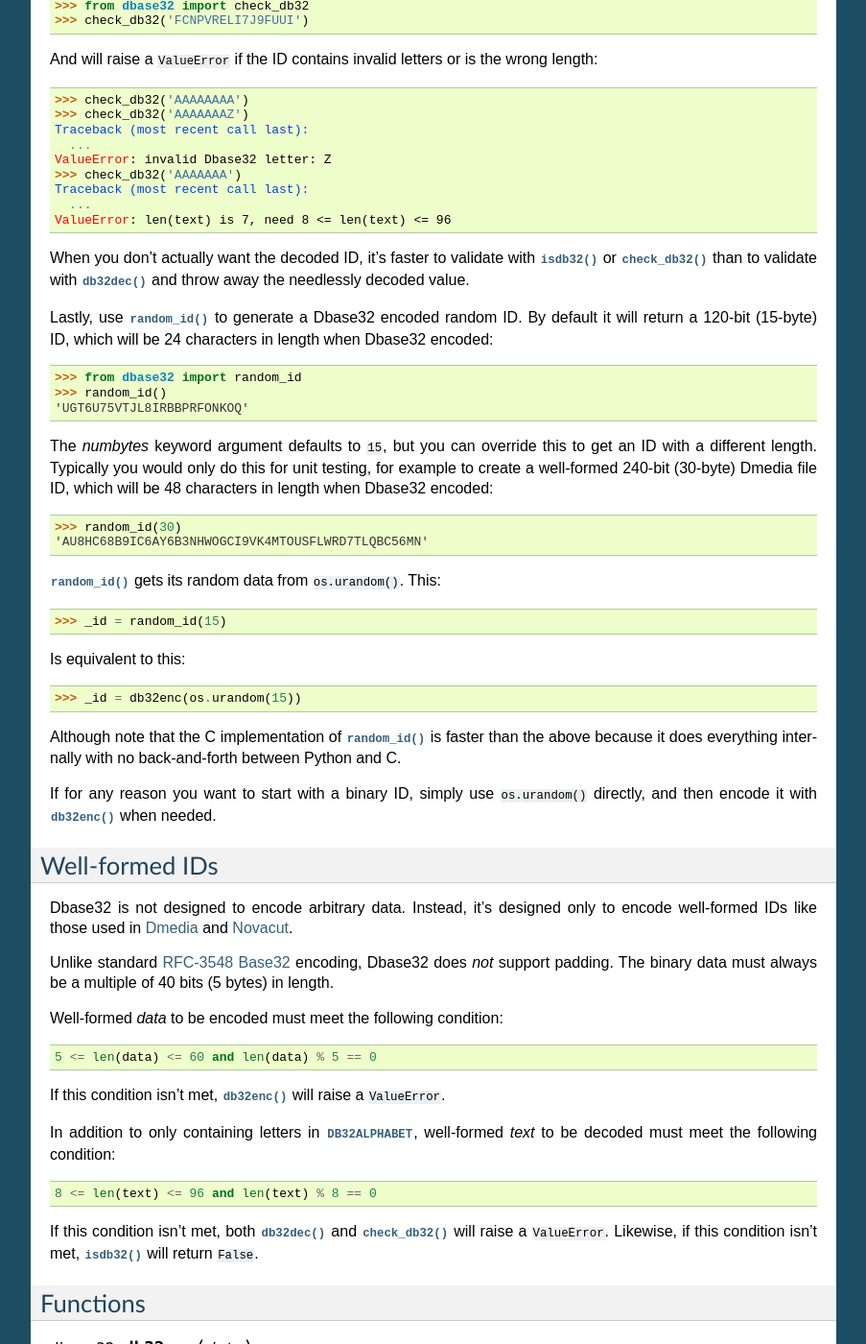
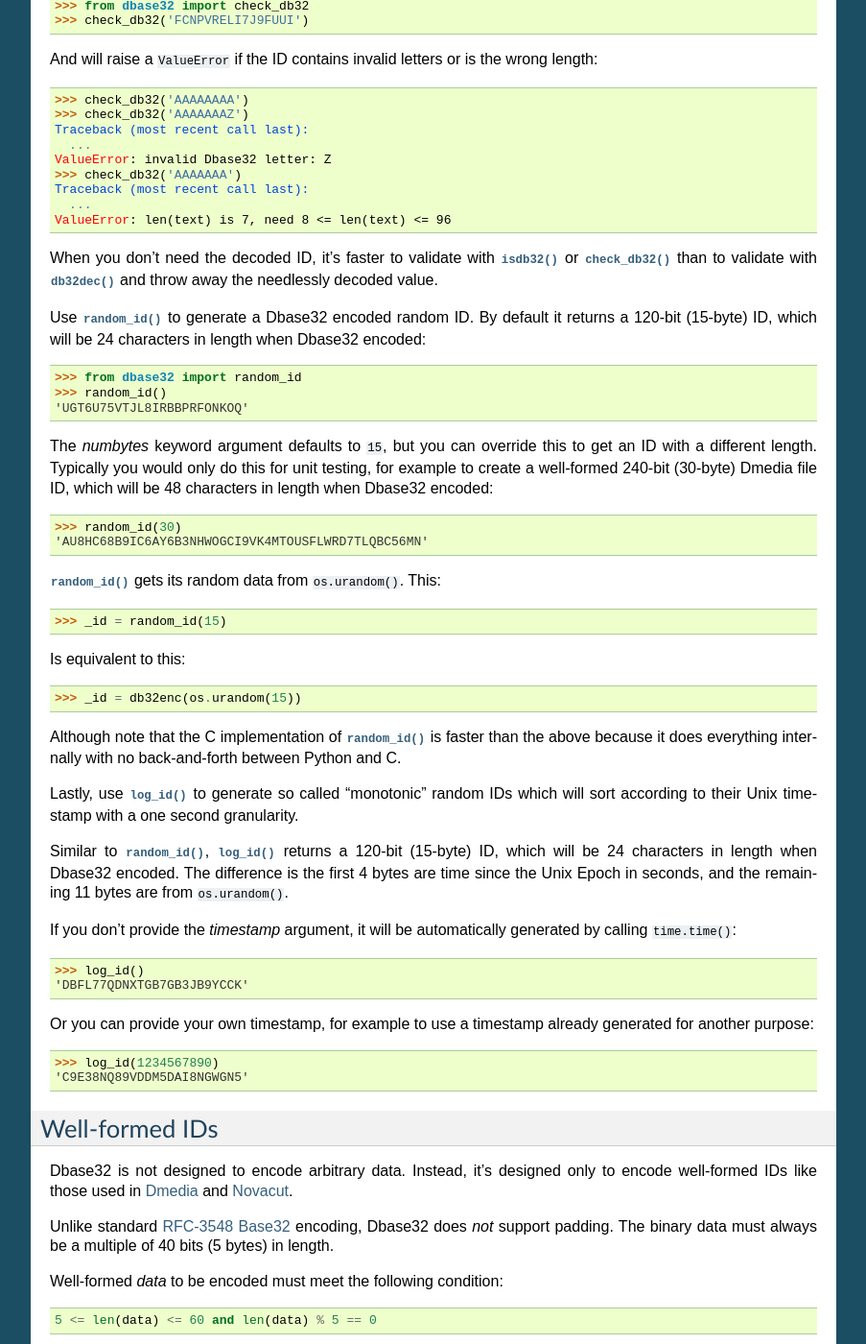
Before and after one commit to json420/dbase32, a Sphinx documentation site: the page built from doc/dbase32.rst, in a window 1280 px wide and 1400 px high, scrolled down 942 px. Shown: the whole window at 96% size, without its empty margins (198-1101 px from the left). Built offline with Sphinx 7.4.7, drawn with Linux system fonts in a browser that asks for light colours.

Commit message:
doc/dbase32.rst: added bit about log_id() to tutorial

```diff
--- a/doc/dbase32.rst
+++ b/doc/dbase32.rst
@@ -73,13 +73,13 @@ Traceback (most recent call last):
   ...
 ValueError: len(text) is 7, need 8 <= len(text) <= 96
 
-When you don't actually want the decoded ID, it's faster to validate with
+When you don't need the decoded ID, it's faster to validate with
 :func:`isdb32()` or :func:`check_db32()` than to validate with :func:`db32dec()`
 and throw away the needlessly decoded value.
 
-Lastly, use :func:`random_id()` to generate a Dbase32 encoded random ID.  By
-default it will return a 120-bit (15-byte) ID, which will be 24 characters in
-length when Dbase32 encoded:
+Use :func:`random_id()` to generate a Dbase32 encoded random ID.  By default it
+returns a 120-bit (15-byte) ID, which will be 24 characters in length when
+Dbase32 encoded:
 
 >>> from dbase32 import random_id
 >>> random_id()
@@ -105,10 +105,25 @@ Although note that the C implementation of :func:`random_id()` is faster than
 the above because it does everything internally with no back-and-forth between
 Python and C.
 
-If for any reason you want to start with a binary ID, simply use
-``os.urandom()`` directly, and then encode it with :func:`db32enc()` when
-needed.
+Lastly, use :func:`log_id()` to generate so called "monotonic" random IDs which
+will sort according to their Unix timestamp with a one second granularity.
 
+Similar to :func:`random_id()`, :func:`log_id()` returns a 120-bit (15-byte) ID,
+which will be 24 characters in length when Dbase32 encoded.  The difference is
+the first 4 bytes are time since the Unix Epoch in seconds, and the remaining 11
+bytes are from ``os.urandom()``.
+
+If you don't provide the *timestamp* argument, it will be automatically
+generated by calling ``time.time()``:
+
+>>> log_id()
+'DBFL77QDNXTGB7GB3JB9YCCK'
+
+Or you can provide your own timestamp, for example to use a timestamp already
+generated for another purpose:
+
+>>> log_id(1234567890)
+'C9E38NQ89VDDM5DAI8NGWGN5'
 
 
 Well-formed IDs
```
